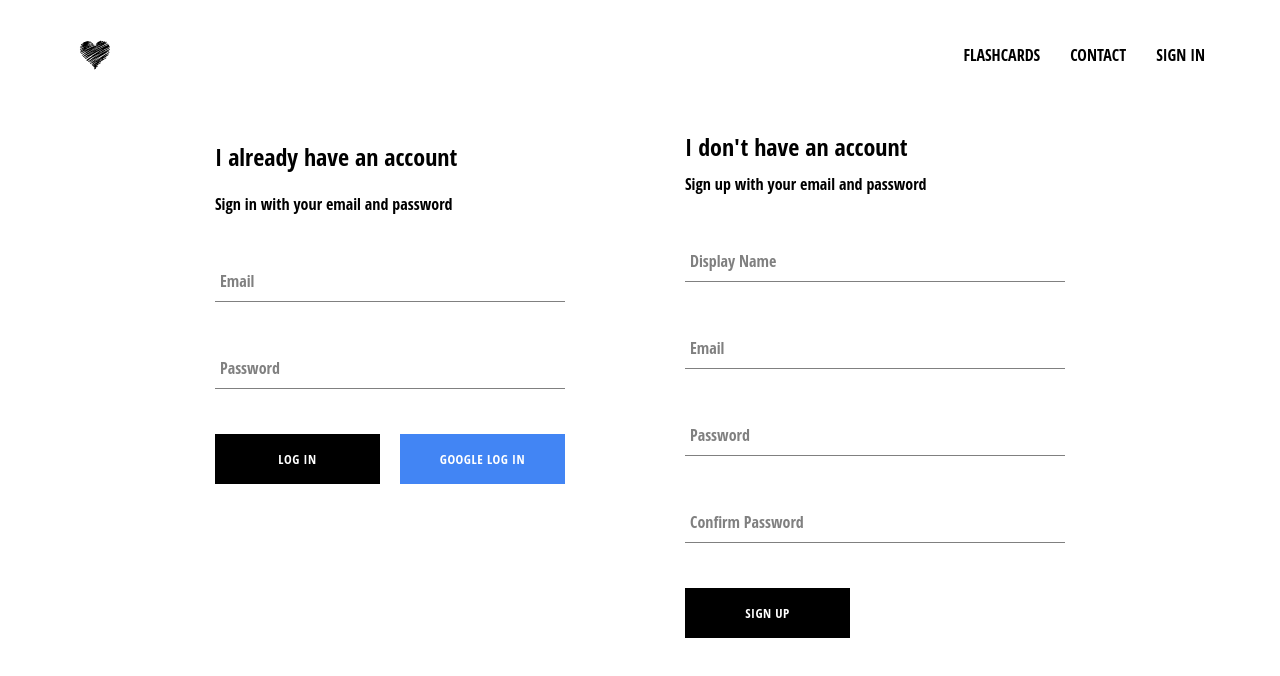
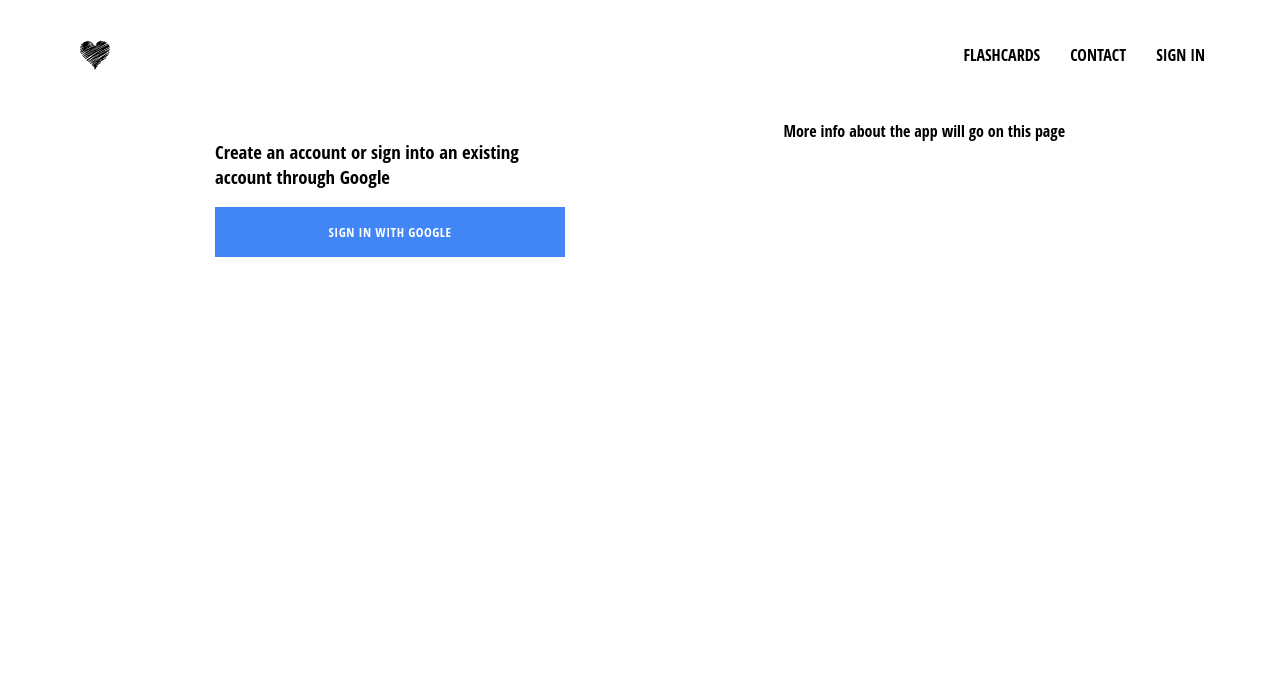
Before and after one commit to rachael-codes/code-by-heart-front-end, a React (Create React App) app: page / in a window 1280 px wide. Shown: the top 676 px of the page. Built offline with nearby package versions, Linux system fonts and the light colour scheme; no server answers.

Commit message:
Comments out login and signup functionality with email and login; considering just allowing login and signup through Google rather than having the additional non-Google email/password option

```diff
--- a/src/App.js
+++ b/src/App.js
@@ -1,10 +1,13 @@
 import React from "react";
 import "./App.css";
 import { Route, Routes, Navigate } from "react-router-dom";
-// import { useState } from "react";
-import { auth, createUserProfileDocument } from "./firebase/firebase.utils";
+// import { useEffect, useState } from "react";
+import {
+  auth,
+  createUserProfileDocument,
+  signInWithGoogle,
+} from "./firebase/firebase.utils";
 
-// import two main pages and header
 import Header from "./components/header/header.component";
 import LoginOrSignup from "./pages/login-or-signup/login-or-signup.component";
 import FlashcardPage from "./pages/flashcard-page/flashcard-page.component";
@@ -18,7 +21,7 @@ class App extends React.Component {
     };
   }
 
-  unsubscribeFromAuth = null;
+  unsubscribeFromAuth = null; // class method?
 
   // lets our app listen to authentication state changes
   componentDidMount() {
@@ -39,7 +42,7 @@ class App extends React.Component {
     });
   }
 
-  // will close subscription upon app unmounting
+  // will close subscription upon app unmounting (clean up function)
   componentWillUnmount() {
     this.unsubscribeFromAuth();
   }
@@ -49,6 +52,7 @@ class App extends React.Component {
       return currentUser ? <Navigate to="/flashcards" replace /> : children;
     };
 
+    // Note to self - ADD THE "PAGE NOT FOUND" ROUTE IN
     return (
       <div>
         <Header currentUser={this.state.currentUser} />
@@ -57,7 +61,10 @@ class App extends React.Component {
             path="/"
             element={
               <SignInWrapper currentUser={this.state.currentUser}>
-                <LoginOrSignup />
+                <LoginOrSignup
+                  // emailSignInStart={emailSignInStart}
+                  signInWithGoogle={signInWithGoogle}
+                />
               </SignInWrapper>
             }
           />
@@ -71,6 +78,38 @@ class App extends React.Component {
   }
 }
 
+// Note to self: can't figure out how to use hooks instead of classes here! Too confused!
+// Question: Should I change this over with the help of a teacher/TA?
+// const App = () => {
+//   [currentUser, setCurrentUser] = useState(null);
+//   // let unsubscribeFromAuth = null;
+
+// Note: this would take the place of componentDidMount
+//   useEffect(() => {
+//     const unsubscribeFromAuth = auth.onAuthStateChanged(async (userAuth) => {
+//       if (userAuth) {
+//         const userRef = await createUserProfileDocument(userAuth);
+//           userRef.onSnapshot((snapShot) => {
+//             setCurrentUser({
+//               currentUser: {
+//                 id: snapShot.id,
+//                 ...snapShot.data(),
+//               },
+//             });
+//           });
+//         }
+//         this.setState({ currentUser: userAuth }); // sets currentUser to null if user logs out
+//   }, [currentUser])
+
+// Note: this would take the place of componentWillUnmount
+// unEffect(() => {
+// const unsubscribeFromAuth = something
+
+// return () => {
+//   unsubscribeFromAuth();
+// }
+// }, [])
+// }
 
 export const NotFound = () => {
   return <div>This page could not be found.</div>;
--- a/src/components/custom-button/custom-button.component.jsx
+++ b/src/components/custom-button/custom-button.component.jsx
@@ -4,7 +4,7 @@ import './custom-button.styles.scss'
 const CustomButton = ({ children, isGoogleSignIn, ...otherProps }) => (
   <button
   // conditionally render the 'google-sign-in' class styling IF the
-  // isGoogleSignIn prop evaluates to True
+  // isGoogleSignIn prop evaluates to True; otherwise, does "regular" custom button styling
     className={ `${isGoogleSignIn ? 'google-sign-in' : ''} custom-button` }
     type="button"
     {...otherProps}>
--- a/src/components/login/login.component.jsx
+++ b/src/components/login/login.component.jsx
@@ -1,55 +1,105 @@
-import React from 'react';
+// import React, { useState } from 'react';
 
-import FormInput from '../form-input/form-input.component';
+// import FormInput from '../form-input/form-input.component';
 import CustomButton from '../custom-button/custom-button.component';
 
-import { auth, signInWithGoogle } from '../../firebase/firebase.utils'
+// import { auth, signInWithGoogle } from '../../firebase/firebase.utils'
 // import { useNavigate } from "react-router-dom";
 
 import './login.styles.scss'
 
-class SignIn extends React.Component {
-  constructor(props) {
-    super(props);
+// Note -- this was the original way of doing things taught in the Udemy course with classes
+// class SignIn extends React.Component {
+//   constructor(props) {
+//     super(props);
 
 
-  this.state = {
-    email: '',
-    password: ''
-  }
-}
+//   this.state = {
+//     email: '',
+//     password: ''
+//   }
+// }
 
-handleSubmit = async event => {
-  event.preventDefault();
+// handleSubmit = async event => {
+//   event.preventDefault();
 
-  const { email, password } = this.state;
+//   const { email, password } = this.state;
 
-  try {
-    await auth.signInWithEmailAndPassword(email, password);
-    this.setState( { email: '', password: '' }) // reset fields after signing in
-  } catch (error) {
-    console.log(error)
-  }
-};
+//   try {
+//     await auth.signInWithEmailAndPassword(email, password);
+//     this.setState( { email: '', password: '' }) // reset fields after signing in
+//   } catch (error) {
+//     console.log(error)
+//   }
+// };
 
-handleChange = event => {
-  const { value, name } = event.target;
+// handleChange = event => {
+//   const { value, name } = event.target;
 
-  this.setState( { [name]: value })
-};
+//   this.setState( { [name]: value })
+// };
 
-  render() {
+//   render() {
+//     return (
+//       <div className='login'>
+//         <h2>I already have an account</h2>
+//         <span>Sign in with your email and password</span>
+
+//         <form onSubmit={this.handleSubmit}>
+//           <FormInput
+//             name="email"
+//             type="email"
+//             handleChange={this.handleChange}
+//             value={this.state.email}
+//             label="Email"
+//             required
+//           />
+
+//           <FormInput
+//             name="password"
+//             type="password"
+//             value={this.state.password}
+//             handleChange={this.handleChange}
+//             label="Password"
+//             required
+//           />
+//           <div className="buttons">
+//             <CustomButton type="submit">log in</CustomButton>
+//             <CustomButton
+//               onClick={signInWithGoogle} isGoogleSignIn>
+//                 Google log in
+//             </CustomButton>
+//           </div>
+//         </form>
+//       </div>
+//     );
+//   }
+// }
+
+const SignIn = ( { emailSignInStart, signInWithGoogle } ) => {
+  // const [userCredentials, setCredentials] = useState( { email: '', password: '' })
+  // const { email, password } = userCredentials;
+
+  // const handleSubmit = async event => {
+  //   event.preventDefault();
+  //   emailSignInStart(email, password);
+  // };
+
+  // const handleChange = event => {
+  //   const { value, name } = event.target;
+  //   setCredentials( { ...userCredentials, [name]: value })
+  // };
+
   return (
     <div className='login'>
-        <h2>I already have an account</h2>
-        <span>Sign in with your email and password</span>
+      <h3>Create an account or sign into an existing account through Google</h3>
 
-        <form onSubmit={this.handleSubmit}>
+      {/* <form onSubmit={handleSubmit}>
         <FormInput
         name="email"
         type="email"
-            handleChange={this.handleChange}
-            value={this.state.email}
+        handleChange={handleChange}
+        value={email}
         label="Email"
         required
       />
@@ -57,22 +107,20 @@ handleChange = event => {
       <FormInput
         name="password"
         type="password"
-            value={this.state.password}
-            handleChange={this.handleChange}
+        value={password}
+        handleChange={handleChange}
         label="Password"
         required
-          />
-          <div className="buttons">
-            <CustomButton type="submit">log in</CustomButton>
+      /> */}
+      {/* <div className="buttons"> */}
+        {/* <CustomButton type="submit">log in</CustomButton> */}
         <CustomButton
           onClick={signInWithGoogle} isGoogleSignIn>
-                Google log in
+            Sign in with Google
         </CustomButton>
-          </div>
-        </form>
-      </div>
-    );
-  }
+      {/* </div> */}
+    {/* </form> */}
+  </div>);
 }
 
 export default SignIn;
--- a/src/pages/login-or-signup/login-or-signup.component.jsx
+++ b/src/pages/login-or-signup/login-or-signup.component.jsx
@@ -1,14 +1,15 @@
 import React from 'react';
 import Login from '../../components/login/login.component.jsx'
-import Signup from '../../components/signup/signup.component.jsx'
+// import Signup from '../../components/signup/signup.component.jsx'
 
 import './login-or-signup.styles.scss'
 
 
-const LoginOrSignup = () => (
+const LoginOrSignup = (props) => (
   <div className='login-or-signup'>
-    <Login />
-    <Signup />
+    <Login emailSignInStart={props.emailSignInStart} signInWithGoogle={props.signInWithGoogle} />
+    <div>More info about the app will go on this page</div>
+    {/* <Signup /> */}
   </div>
 );
 
```
Lines whose indentation alone changed are shown as unchanged.
